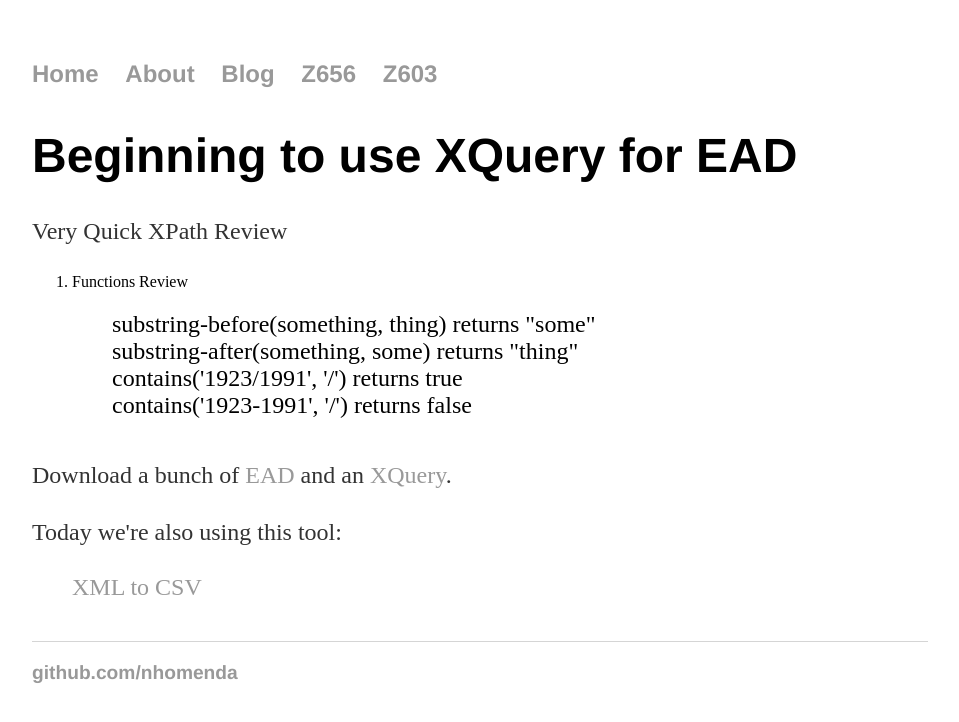
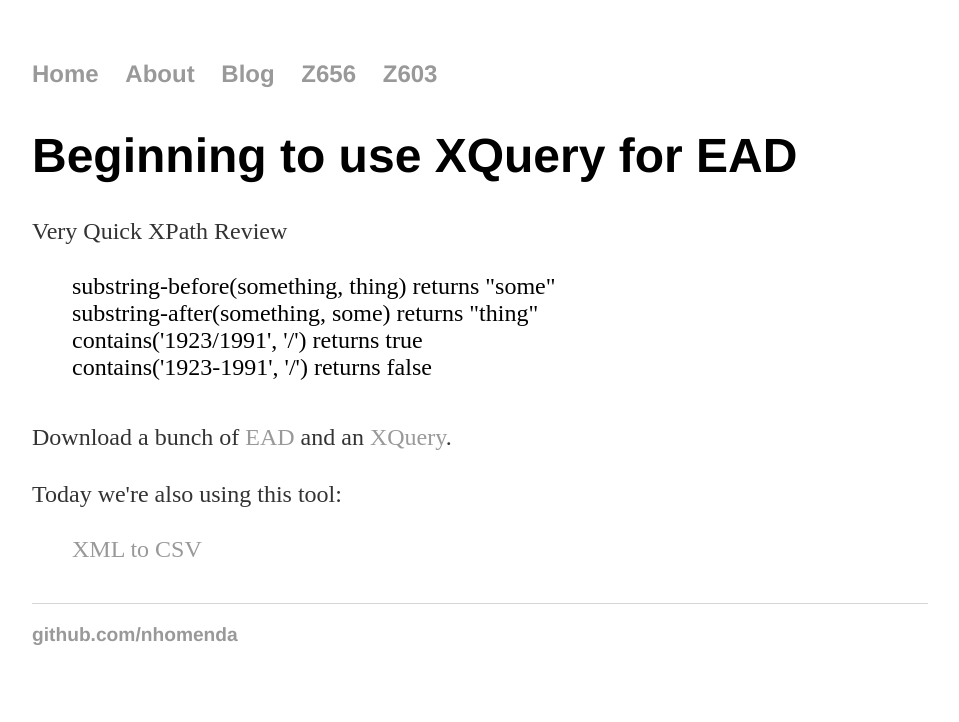
Before and after one commit to nhomenda/nhomenda.github.io, a Jekyll site: the page built from Z603/ead-xquery.html, in a window 1280 px wide. Shown: the top 722 px of the page, without its empty margins (160-1119 px from the left). Built offline with Jekyll 4.4.1, drawn with Linux system fonts in a browser that asks for light colours.

Commit message:
Update ead-xquery.html

```diff
--- a/Z603/ead-xquery.html
+++ b/Z603/ead-xquery.html
@@ -7,16 +7,12 @@ date: 2019-04-04
 <h1>{{ page.title }}</h1>
 <div class="blurb">
   <p>Very Quick XPath Review</p>
-  <ol>
-    <li>Functions Review
     <ul>
       <li>substring-before(something, thing) returns "some"</li>
       <li>substring-after(something, some) returns "thing"</li>
       <li>contains('1923/1991', '/') returns true</li>
       <li>contains('1923-1991', '/') returns false</li>
     </ul>
-    </li>
-  </ol>
   <p>Download a bunch of <a href="lilly_ead.zip">EAD</a> and an <a href="EAD_date_exercise.xq">XQuery</a>.</p>
   <p>Today we're also using this tool:</p>
     <ul>
```
Lines whose indentation alone changed are shown as unchanged.
